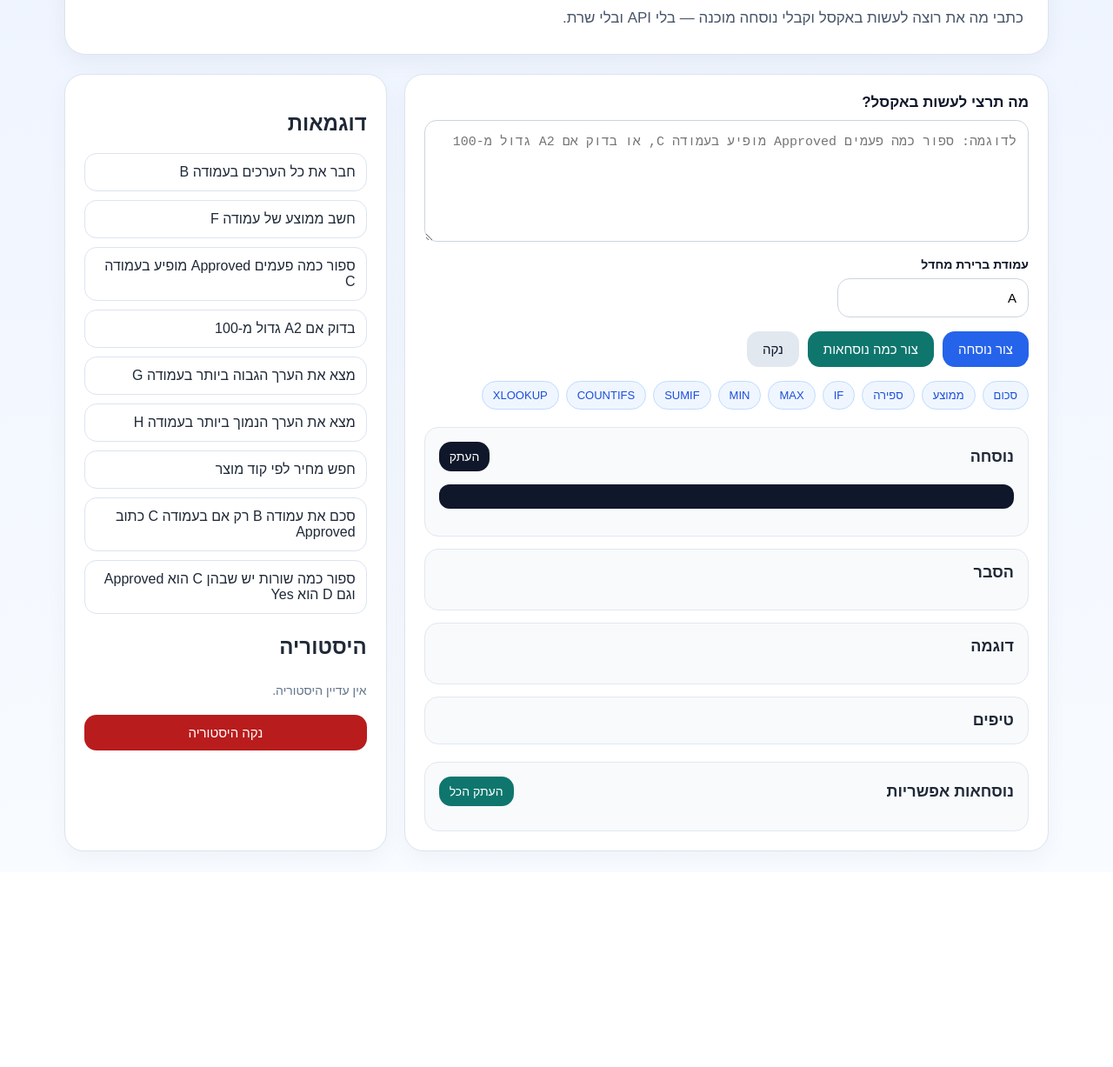
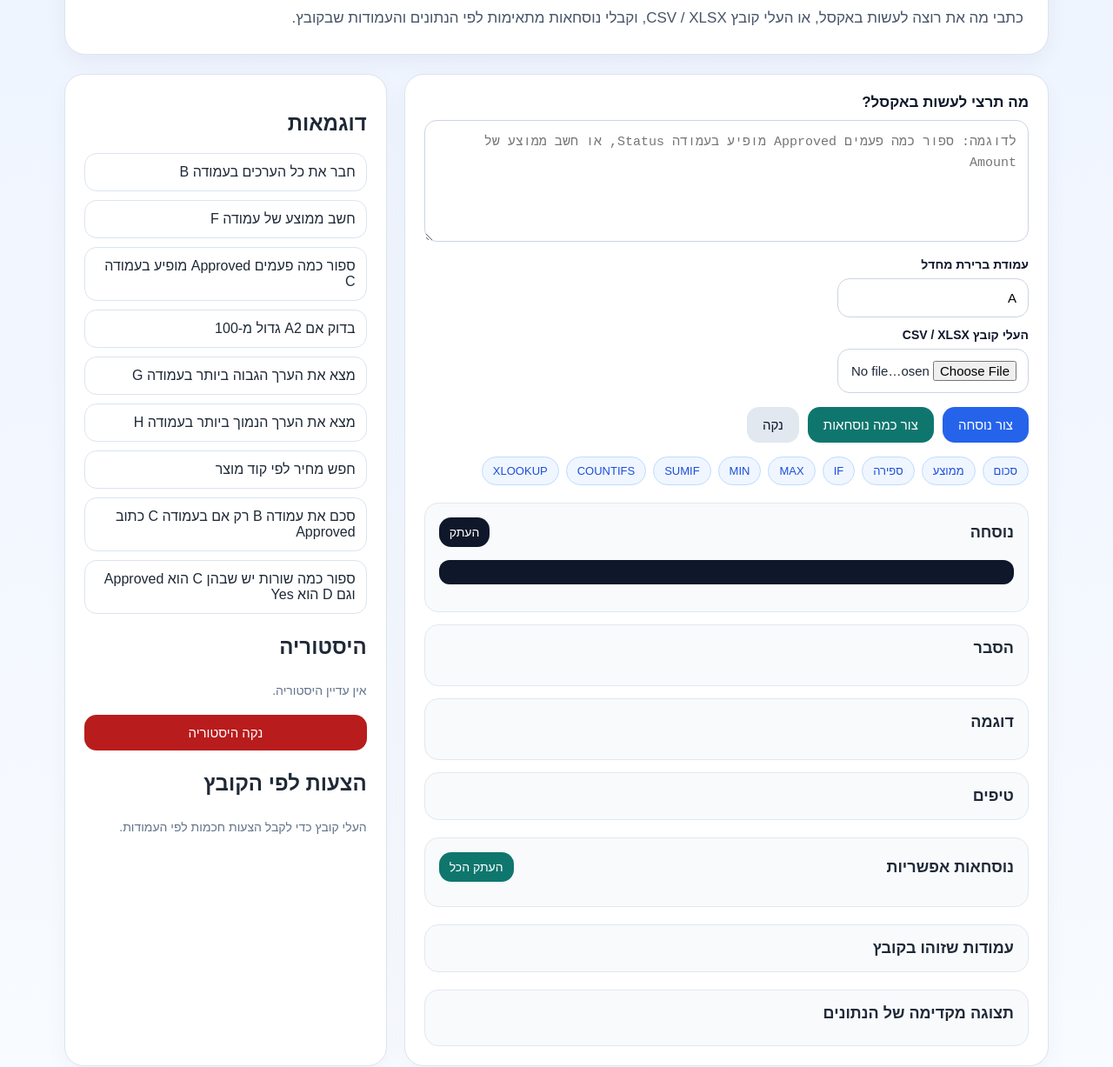
Before and after one commit to dar12378/excel-assistant, a plain HTML site: page index.html in a window 1280 px wide. Shown: the part 98-1325 px from the top of the page at 87% size. Before the commit the page ends 1101 px from the top, so only its background shows below. Drawn offline with Linux system fonts and the light colour scheme.

Commit message:
Update index.html

```diff
--- a/index.html
+++ b/index.html
@@ -3,28 +3,37 @@
 <head>
   <meta charset="UTF-8" />
   <meta name="viewport" content="width=device-width, initial-scale=1.0" />
-  <title>Excel Assistant Pro</title>
+  <title>Excel Assistant Pro + File Reader</title>
   <link rel="stylesheet" href="style.css" />
 </head>
 <body>
   <div class="container">
     <header class="hero">
       <h1>Excel Assistant Pro</h1>
-      <p>כתבי מה את רוצה לעשות באקסל וקבלי נוסחה מוכנה — בלי API ובלי שרת.</p>
+      <p>
+        כתבי מה את רוצה לעשות באקסל, או העלי קובץ CSV / XLSX,
+        וקבלי נוסחאות מתאימות לפי הנתונים והעמודות שבקובץ.
+      </p>
     </header>
 
     <div class="layout">
       <main class="card main-card">
+        <section class="block">
           <label for="userPrompt" class="label">מה תרצי לעשות באקסל?</label>
           <textarea
             id="userPrompt"
-          placeholder="לדוגמה: ספור כמה פעמים Approved מופיע בעמודה C, או בדוק אם A2 גדול מ-100"
+            placeholder="לדוגמה: ספור כמה פעמים Approved מופיע בעמודה Status, או חשב ממוצע של Amount"
           ></textarea>
 
           <div class="controls">
             <div class="field">
               <label for="defaultColumn" class="label small-label">עמודת ברירת מחדל</label>
-            <input id="defaultColumn" type="text" maxlength="3" value="A" placeholder="A" />
+              <input id="defaultColumn" type="text" maxlength="20" value="A" placeholder="A או Status" />
+            </div>
+
+            <div class="field">
+              <label for="fileInput" class="label small-label">העלי קובץ CSV / XLSX</label>
+              <input id="fileInput" type="file" accept=".csv,.xlsx,.xls" />
             </div>
           </div>
 
@@ -47,6 +56,8 @@
           </div>
 
           <div id="errorBox" class="error hidden"></div>
+          <div id="fileStatus" class="file-status hidden"></div>
+        </section>
 
         <section id="singleResult" class="result hidden">
           <div class="result-block">
@@ -82,6 +93,24 @@
             <div id="formulaGrid" class="formula-grid"></div>
           </div>
         </section>
+
+        <section id="columnsSection" class="result hidden">
+          <div class="result-block">
+            <h2>עמודות שזוהו בקובץ</h2>
+            <div id="columnsList" class="columns-list"></div>
+          </div>
+        </section>
+
+        <section id="previewSection" class="result hidden">
+          <div class="result-block">
+            <div class="result-header">
+              <h2>תצוגה מקדימה של הנתונים</h2>
+            </div>
+            <div class="table-wrapper">
+              <table id="previewTable" class="preview-table"></table>
+            </div>
+          </div>
+        </section>
       </main>
 
       <aside class="card side-card">
@@ -95,10 +124,18 @@
           <div id="historyList" class="list-box"></div>
           <button id="clearHistoryBtn" class="danger full-width">נקה היסטוריה</button>
         </div>
+
+        <div class="side-section">
+          <h2>הצעות לפי הקובץ</h2>
+          <div id="smartSuggestions" class="list-box">
+            <div class="empty-state">העלי קובץ כדי לקבל הצעות חכמות לפי העמודות.</div>
+          </div>
+        </div>
       </aside>
     </div>
   </div>
 
+  <script src="https://cdn.jsdelivr.net/npm/xlsx/dist/xlsx.full.min.js"></script>
   <script src="script.js"></script>
 </body>
 </html>
```
Lines whose indentation alone changed are shown as unchanged.
